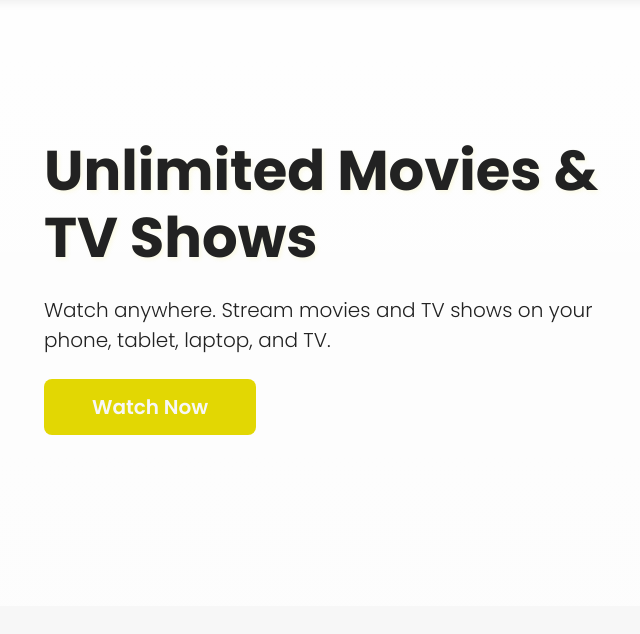
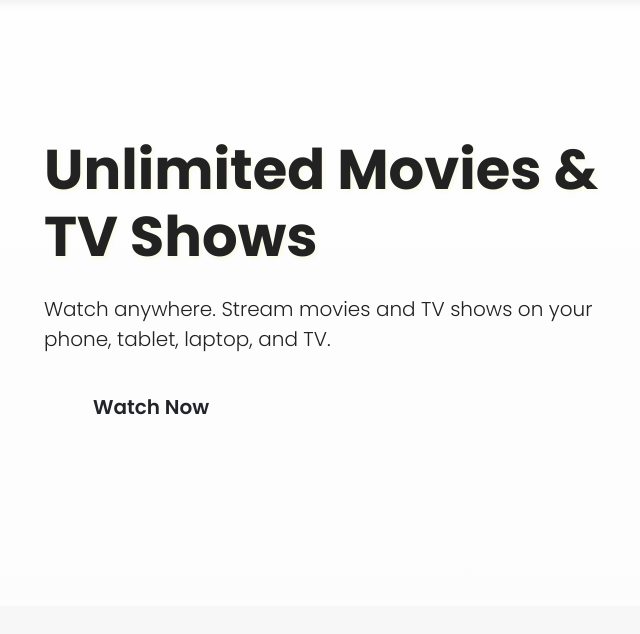
Before and after one commit to thon1688/movies-infomatio, a Laravel app: page / in a window 1280 px wide. Shown: the part 106-740 px from the top of the page, without its empty margins (38-678 px from the left). Run offline with Laravel 12, Linux system fonts and the light colour scheme.

Commit message:
Update index.blade.php

```diff
--- a/resources/views/index.blade.php
+++ b/resources/views/index.blade.php
@@ -18,7 +18,7 @@
             <div class="col-lg-6">
                 <h1 class="display-4 fw-bold mb-4">Unlimited Movies & TV Shows</h1>
                 <p class="lead mb-4">Watch anywhere. Stream movies and TV shows on your phone, tablet, laptop, and TV.</p>
-                <a href="{{ route('movies') }}" class="btn btn-primary btn-lg px-5">Watch Now</a>
+                <a href="{{ route('movies') }}" class="btn btn-lg px-5">Watch Now</a>
             </div>
         </div>
     </section>
```
